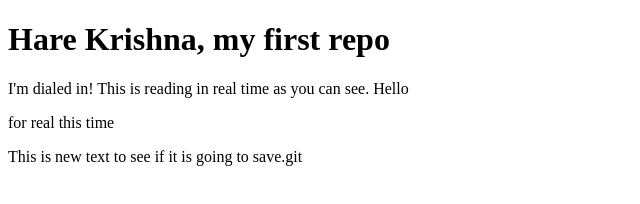
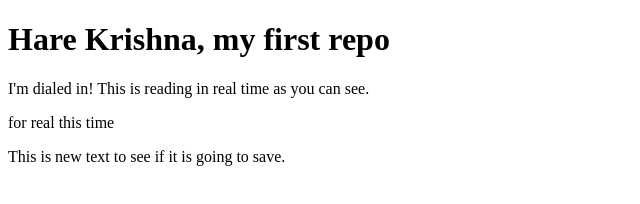
Before and after one commit to AJCastdev/test-project, a plain HTML site: page index.html in a window 1280 px wide. Shown: the full height of the page, 0-640 px from the left. Drawn offline with Linux system fonts and the light colour scheme.

Commit message:
editing text

```diff
--- a/index.html
+++ b/index.html
@@ -7,10 +7,10 @@
   </head>
   <body>
     <h1>Hare Krishna, my first repo</h1>
-    <p>I'm dialed in! This is reading in real time as you can see. Hello </p>
+    <p>I'm dialed in! This is reading in real time as you can see. </p>
     <p>for real this time</p>
     <div>
-      This is new text to see if it is going to save.git
+      This is new text to see if it is going to save.
     </div>
 
 </html>
```
